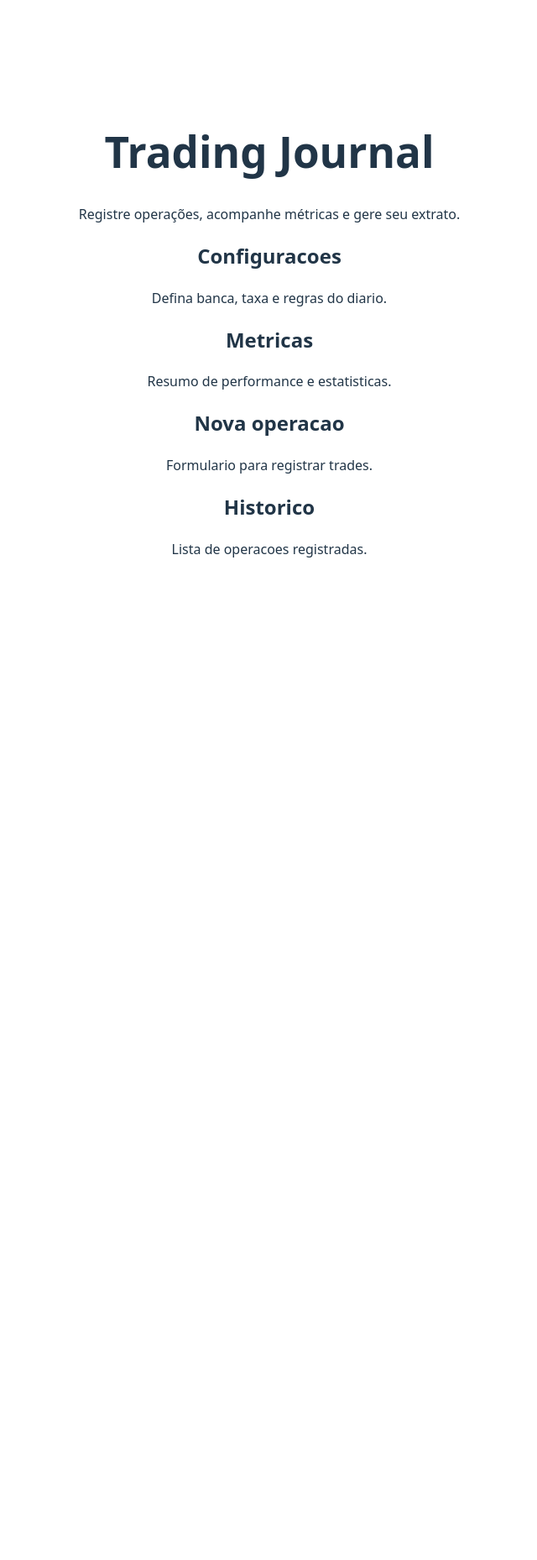
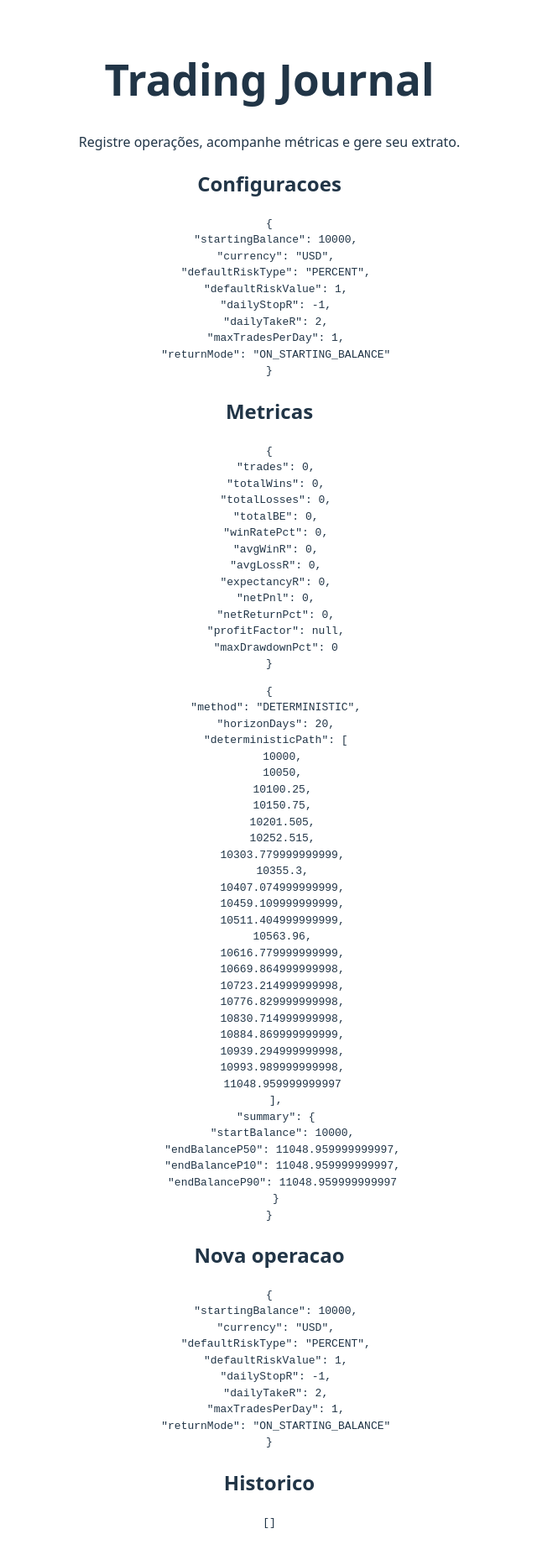
Before and after one commit to WillianPoeraridev/trading-journal, a React app: page / in a window 1280 px wide. Shown: the top 1858 px of the page at 84% size, without its empty margins (319-959 px from the left). Before the commit the page ends 800 px from the top, so only its background shows below. Built offline with nearby package versions, Linux system fonts and the light colour scheme; the HTML template or start-up script is replaced by a standard one.

Commit message:
feat: wire app state and data flow

```diff
--- a/src/App.tsx
+++ b/src/App.tsx
@@ -3,8 +3,58 @@ import MetricsPanel from './components/MetricsPanel'
 import SettingsForm from './components/SettingsForm'
 import TradeForm from './components/TradeForm'
 import TradesTable from './components/TradesTable'
+import { useMemo, useState } from 'react'
+import type { ProjectionSettings, Settings, Trade } from './core/types'
+import { calculateMetrics, buildLedger } from './core/calc'
+import { project } from './core/projection'
+import { loadSettings, loadTrades, saveSettings, saveTrades } from './core/storage'
 
 function App() {
+  const defaultSettings: Settings = {
+    startingBalance: 10000,
+    currency: 'USD',
+    defaultRiskType: 'PERCENT',
+    defaultRiskValue: 1,
+    dailyStopR: -1,
+    dailyTakeR: 2,
+    maxTradesPerDay: 1,
+    returnMode: 'ON_STARTING_BALANCE',
+  }
+
+  const [settings, setSettings] = useState<Settings>(
+    () => loadSettings() ?? defaultSettings,
+  )
+  const [trades, setTrades] = useState<Trade[]>(() => loadTrades())
+
+  const ledger = useMemo(() => buildLedger(trades, settings), [trades, settings])
+  const metrics = useMemo(
+    () => calculateMetrics(trades, ledger, settings),
+    [trades, ledger, settings],
+  )
+
+  const projectionSettings: ProjectionSettings = {
+    horizonDays: 20,
+    simulations: 1000,
+    method: 'DETERMINISTIC',
+  }
+  const projection = useMemo(
+    () => project(trades, settings, projectionSettings),
+    [trades, settings],
+  )
+
+  const handleSettingsChange = (next: Settings) => {
+    setSettings(next)
+    saveSettings(next)
+  }
+
+  const handleAddTrade = (trade: Trade) => {
+    setTrades((prev) => {
+      const next = [...prev, trade]
+      saveTrades(next)
+      return next
+    })
+  }
+
   return (
     <div className="app">
       <header className="app__header">
@@ -12,20 +62,20 @@ function App() {
           <h1>Trading Journal</h1>
           <p>Registre operações, acompanhe métricas e gere seu extrato.</p>
         </div>
-        <SettingsForm />
+        <SettingsForm settings={settings} onChange={handleSettingsChange} />
       </header>
 
       <main className="app__main">
         <section className="app__panel">
-          <MetricsPanel />
+          <MetricsPanel metrics={metrics} projection={projection} />
         </section>
 
         <section className="app__panel">
-          <TradeForm />
+          <TradeForm settings={settings} onAddTrade={handleAddTrade} />
         </section>
 
         <section className="app__panel">
-          <TradesTable />
+          <TradesTable ledger={ledger} />
         </section>
       </main>
     </div>
--- a/src/components/MetricsPanel.tsx
+++ b/src/components/MetricsPanel.tsx
@@ -1,8 +1,16 @@
-function MetricsPanel() {
+import type { Metrics, ProjectionResult } from '../core/types'
+
+type MetricsPanelProps = {
+  metrics: Metrics
+  projection: ProjectionResult
+}
+
+function MetricsPanel({ metrics, projection }: MetricsPanelProps) {
   return (
     <div>
       <h2>Metricas</h2>
-      <p>Resumo de performance e estatisticas.</p>
+      <pre>{JSON.stringify(metrics, null, 2)}</pre>
+      <pre>{JSON.stringify(projection, null, 2)}</pre>
     </div>
   )
 }
--- a/src/components/SettingsForm.tsx
+++ b/src/components/SettingsForm.tsx
@@ -1,8 +1,16 @@
-function SettingsForm() {
+import type { Settings } from '../core/types'
+
+type SettingsFormProps = {
+  settings: Settings
+  onChange: (settings: Settings) => void
+}
+
+function SettingsForm({ settings, onChange }: SettingsFormProps) {
+  void onChange
   return (
     <div>
       <h2>Configuracoes</h2>
-      <p>Defina banca, taxa e regras do diario.</p>
+      <pre>{JSON.stringify(settings, null, 2)}</pre>
     </div>
   )
 }
--- a/src/components/TradeForm.tsx
+++ b/src/components/TradeForm.tsx
@@ -1,8 +1,16 @@
-function TradeForm() {
+import type { Settings, Trade } from '../core/types'
+
+type TradeFormProps = {
+  settings: Settings
+  onAddTrade: (trade: Trade) => void
+}
+
+function TradeForm({ settings, onAddTrade }: TradeFormProps) {
+  void onAddTrade
   return (
     <div>
       <h2>Nova operacao</h2>
-      <p>Formulario para registrar trades.</p>
+      <pre>{JSON.stringify(settings, null, 2)}</pre>
     </div>
   )
 }
--- a/src/components/TradesTable.tsx
+++ b/src/components/TradesTable.tsx
@@ -1,8 +1,14 @@
-function TradesTable() {
+import type { LedgerRow } from '../core/types'
+
+type TradesTableProps = {
+  ledger: LedgerRow[]
+}
+
+function TradesTable({ ledger }: TradesTableProps) {
   return (
     <div>
       <h2>Historico</h2>
-      <p>Lista de operacoes registradas.</p>
+      <pre>{JSON.stringify(ledger, null, 2)}</pre>
     </div>
   )
 }
```
